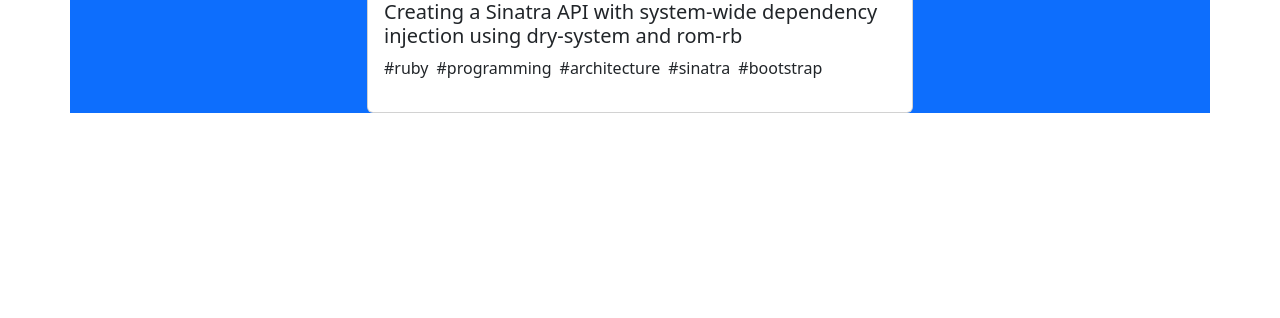
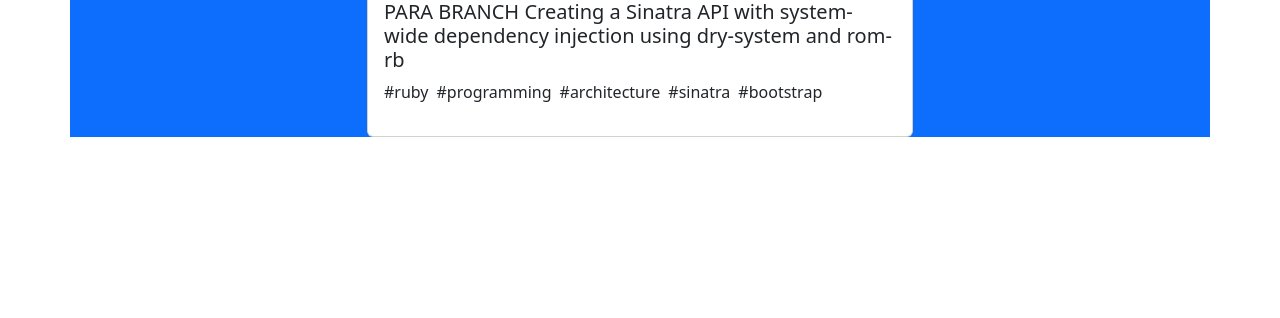
Before and after one commit to Alrosas/challenge-2_spartkoders, a plain HTML site: page index.html in a window 1280 px wide. Shown: the part 482-800 px from the top of the page. Drawn offline with nearby package versions, Linux system fonts and the light colour scheme.

```diff
--- a/index.html
+++ b/index.html
@@ -61,7 +61,7 @@
                 <div class="card">
                     <img src="https://res.cloudinary.com/practicaldev/image/fetch/s--bi8ayJWG--/c_imagga_scale,f_auto,fl_progressive,h_420,q_auto,w_1000/https://dev-to-uploads.s3.amazonaws.com/uploads/articles/p440p6v0qc709csgk7kj.png" class="card-img-top" alt="...">
                     <div class="card-body">
-                      <h5 class="card-title">Creating a Sinatra API with system-wide dependency injection using dry-system and rom-rb</h5>
+                      <h5 class="card-title">PARA BRANCH Creating a Sinatra API with system-wide dependency injection using dry-system and rom-rb</h5>
                       <!-- <p class="card-text">Some quick example text to build on the card title and make up the bulk of the card's content.</p> -->
                       <ul class="card__tags d-flex flex-wrap list-unstyled">
                         <li class="card__tag me-2">#ruby</li>
```
